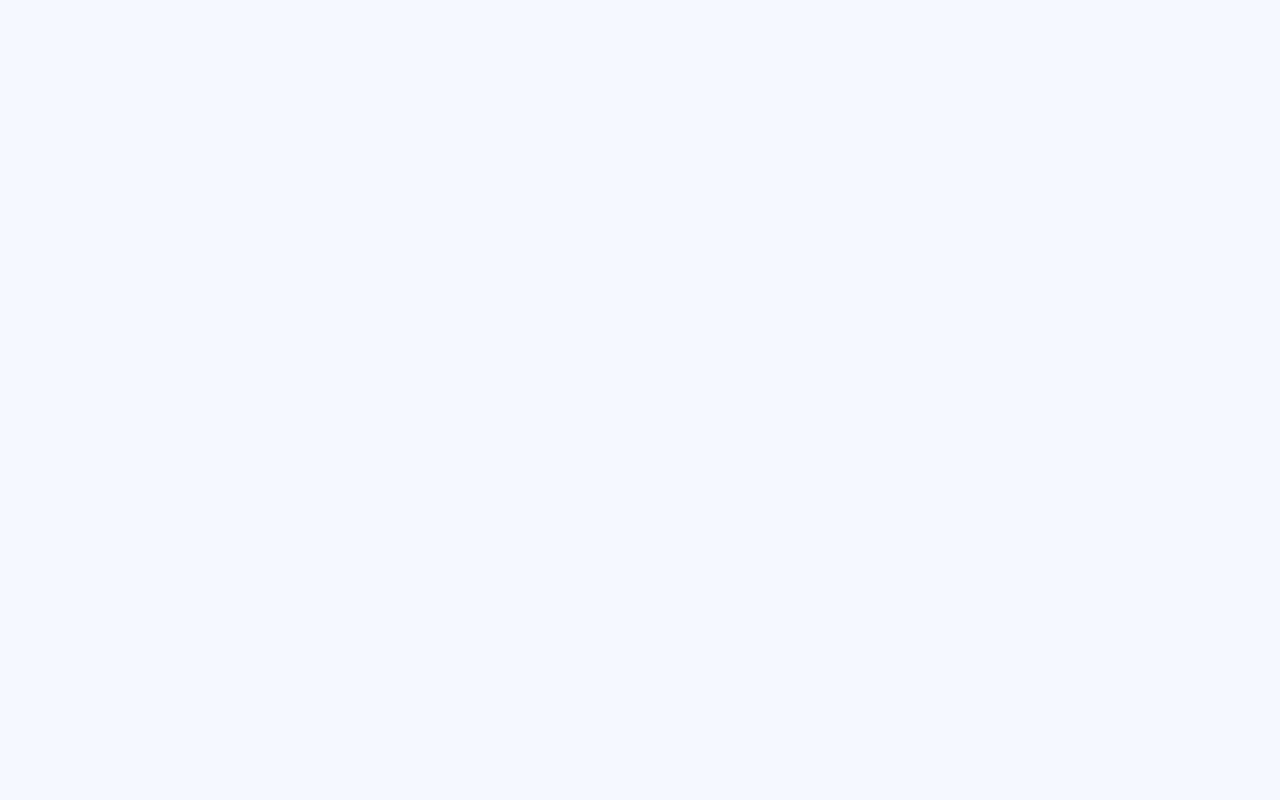
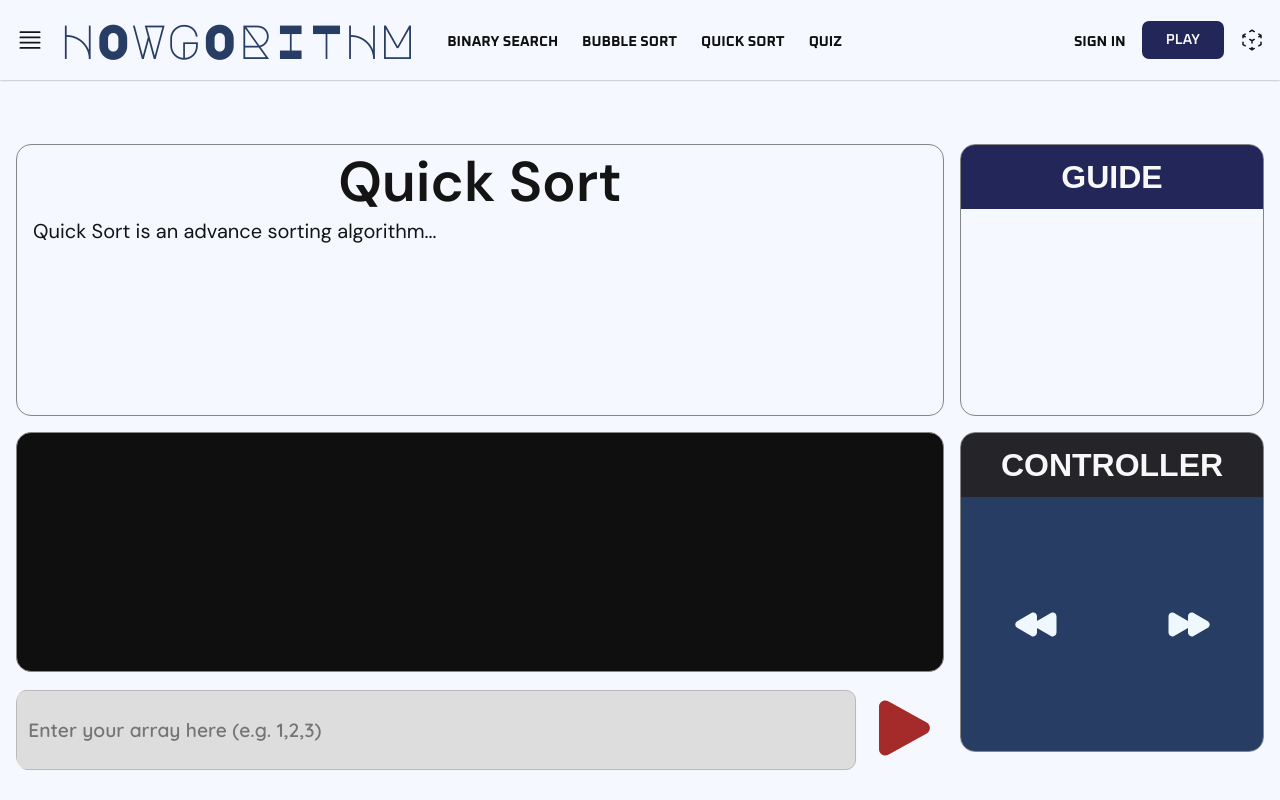
Before and after one commit to Reasondro/Howgorithm-Web, a React (Vite) app: page /quick-sort in a window 1280 px wide. Before the commit this address had no page. Shown: the top 800 px of the page. Built offline with nearby package versions, Linux system fonts and the light colour scheme; a web font is replaced by a local one.

Commit message:
add temp quick sort

```diff
--- a/src/App.tsx
+++ b/src/App.tsx
@@ -11,6 +11,7 @@ import SignUp from "@/pages/Auth/SignUp";
 import Home from "@/pages/Home/Home";
 import BinarySearch from "@/pages/BinarySearch/BinarySearch";
 import BubbleSort from "@/pages/BubbleSort/BubbleSort";
+import QuickSort from "./pages/QuickSort/QuickSort";
 
 function App() {
   return (
@@ -24,6 +25,7 @@ function App() {
           <Route path="/" element={<Home />} />
           <Route path="/binary-search" element={<BinarySearch />} />
           <Route path="/bubble-sort" element={<BubbleSort />} />
+          <Route path="/quick-sort" element={<QuickSort />} />
         </Route>
       </Routes>
     </Router>
--- a/src/pages/QuickSort/QuickSort.css
+++ b/src/pages/QuickSort/QuickSort.css
@@ -1,3 +1,7 @@
+.item4 > .quickSortForm {
+  grid-template-columns: 1fr auto;
+}
+
 .active {
   color: wheat;
 }
--- a/src/pages/QuickSort/QuickSort.tsx
+++ b/src/pages/QuickSort/QuickSort.tsx
@@ -0,0 +1,85 @@
+import React, { useCallback, useEffect, useState } from "react";
+import "@/components/Lab/Lab.css";
+import "@/pages/QuickSort/QuickSort.css";
+
+export default function QuickSort() {
+  return (
+    <main id="main-wrapper">
+      <div id="grid-container">
+        <section className="item1">
+          <div id="overview-content">
+            <h1>Quick Sort</h1>
+            <p>Quick Sort is an advance sorting algorithm...</p>
+          </div>
+        </section>
+        <section className="item2">
+          <div id="guide-container">
+            <h2 id="guide">GUIDE</h2>
+          </div>
+          <p id="user-instructions"></p>
+          <p id="steps"></p>
+          <p id="outer-loop-info"></p>
+          <p id="inner-loop-info"></p>
+        </section>
+        <section className="item3">
+          <p id="result"></p>
+          <p id="status-info"></p>
+        </section>
+        <section className="item4">
+          <form className="quickSortForm">
+            <div id="user-input-array-wrapper">
+              <input
+                id="user-input-array"
+                type="text"
+                name="user-input-array"
+                placeholder="Enter your array here (e.g. 1,2,3)"
+              />
+            </div>
+            <div id="button-wrapper">
+              <button type="submit" aria-label="Submit">
+                <svg
+                  id="play-btn"
+                  xmlns="http://www.w3.org/2000/svg"
+                  viewBox="0 0 24 24"
+                  fill="currentColor"
+                  className="size-6"
+                >
+                  <path
+                    fillRule="evenodd"
+                    d="M4.5 5.653c0-1.427 1.529-2.33 2.779-1.643l11.54 6.347c1.295.712 1.295 2.573 0 3.286L7.28 19.99c-1.25.687-2.779-.217-2.779-1.643V5.653Z"
+                    clipRule="evenodd"
+                  />
+                </svg>
+              </button>
+            </div>
+          </form>
+        </section>
+        <section className="item5">
+          <div id="controller-container">
+            <h2 id="controller-text">Controller</h2>
+          </div>
+          <button type="button" aria-label="Previous" id="previous-btn">
+            <svg
+              xmlns="http://www.w3.org/2000/svg"
+              viewBox="0 0 24 24"
+              fill="currentColor"
+              className="size-6"
+            >
+              <path d="M9.195 18.44c1.25.714 2.805-.189 2.805-1.629v-2.34l6.945 3.968c1.25.715 2.805-.188 2.805-1.628V8.69c0-1.44-1.555-2.343-2.805-1.628L12 11.029v-2.34c0-1.44-1.555-2.343-2.805-1.628l-7.108 4.061c-1.26.72-1.26 2.536 0 3.256l7.108 4.061Z" />
+            </svg>
+          </button>
+          <button type="button" aria-label="Next" id="next-btn">
+            <svg
+              xmlns="http://www.w3.org/2000/svg"
+              viewBox="0 0 24 24"
+              fill="currentColor"
+              className="size-6"
+            >
+              <path d="M5.055 7.06C3.805 6.347 2.25 7.25 2.25 8.69v8.122c0 1.44 1.555 2.343 2.805 1.628L12 14.471v2.34c0 1.44 1.555 2.343 2.805 1.628l7.108-4.061c1.26-.72 1.26-2.536 0-3.256l-7.108-4.061C13.555 6.346 12 7.249 12 8.689v2.34L5.055 7.061Z" />
+            </svg>
+          </button>
+        </section>
+      </div>
+    </main>
+  );
+}
```
